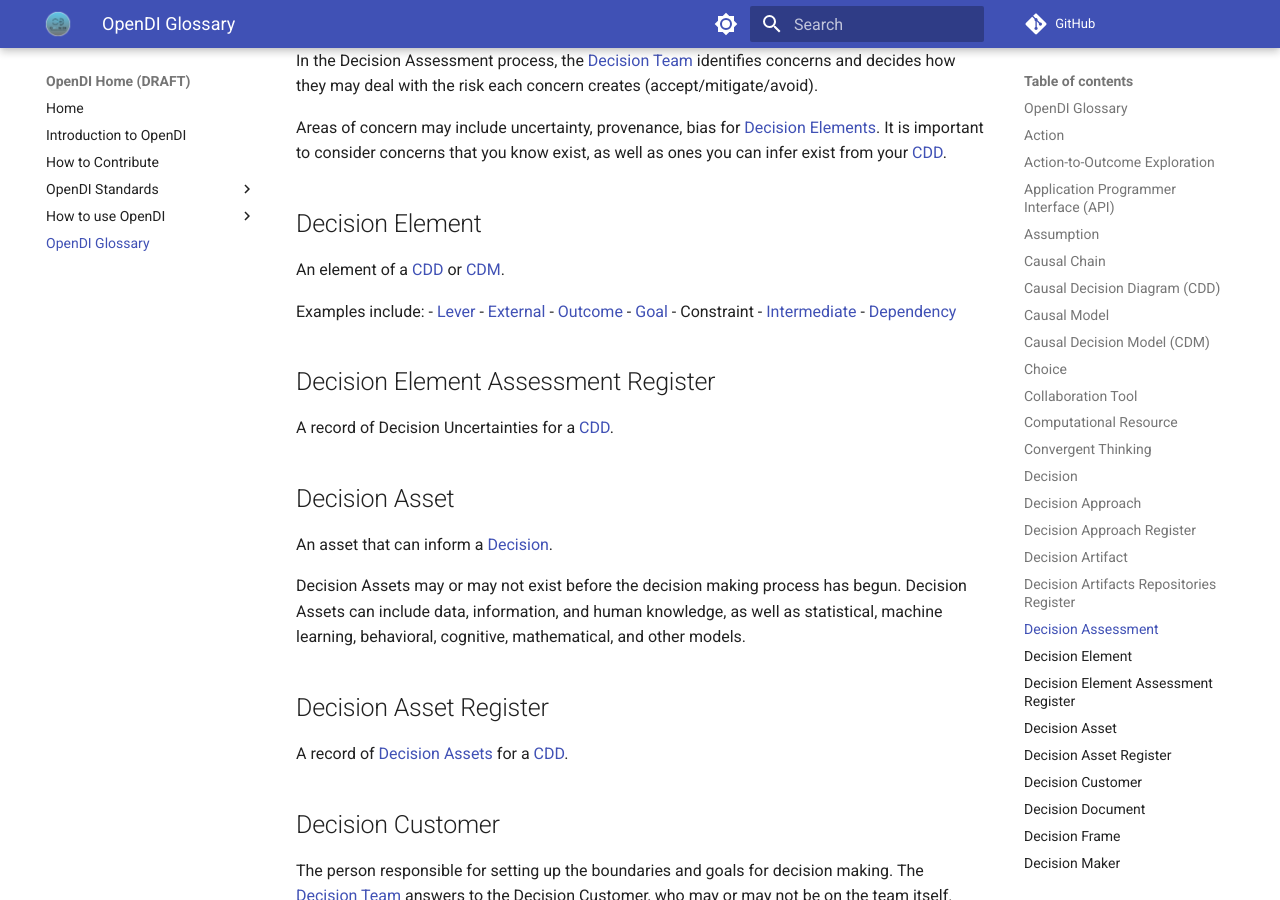
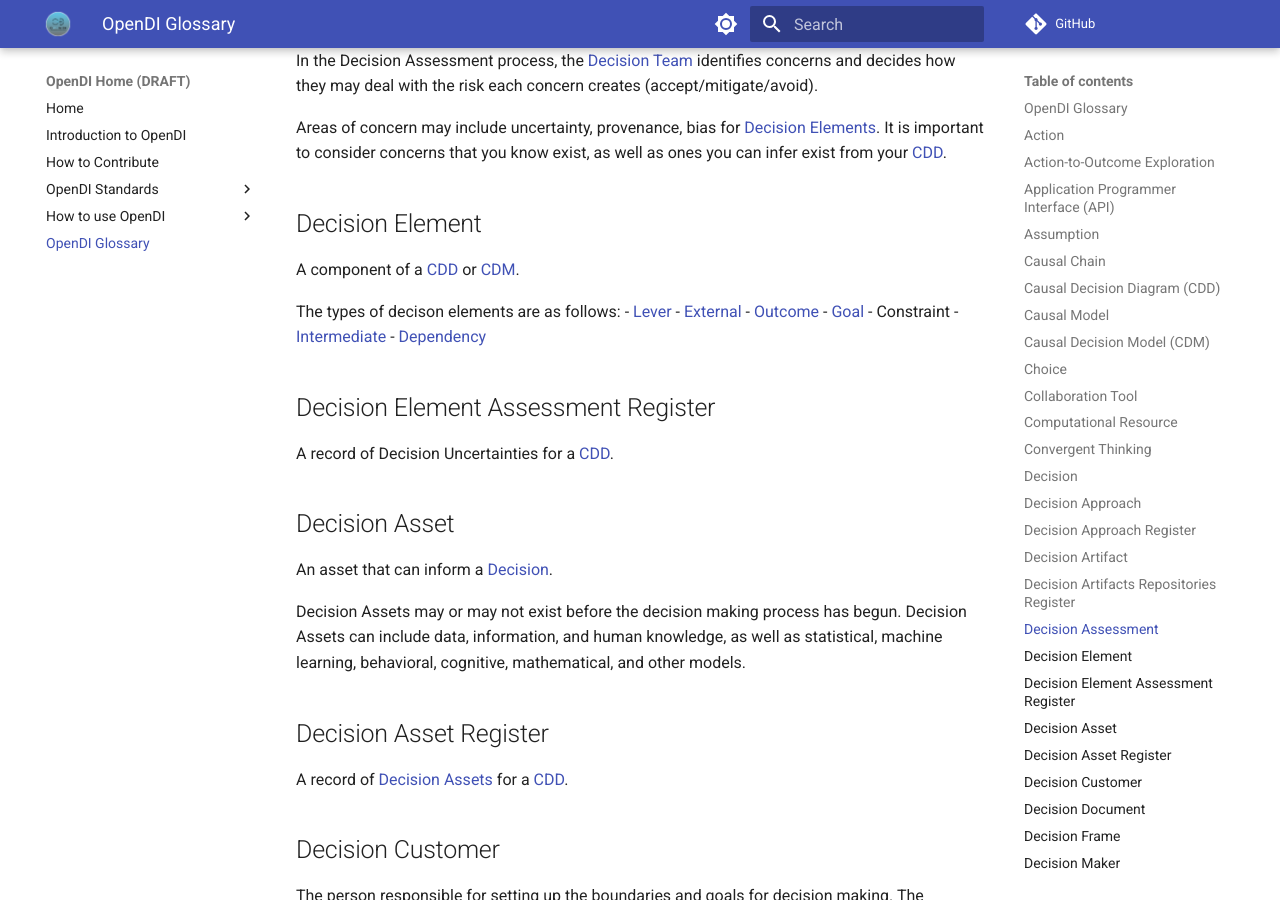
Before and after one commit to opendi-org/opendi-org.github.io, an MkDocs documentation site: the page built from docs/OpenDI Glossary.md, in a window 1280 px wide and 900 px high, scrolled down 4019 px. Built offline with MkDocs 1.6.1 and Material for MkDocs 9.7.7, drawn with Linux system fonts in a browser that asks for light colours; comment, search, counter and statistics services are not loaded.

Commit message:
Misc edits

```diff
--- a/docs/OpenDI Glossary.md
+++ b/docs/OpenDI Glossary.md
@@ -116,9 +116,9 @@ A register listing all repositories used to store [Decision Artifacts](#decision
 Areas of concern may include uncertainty, provenance, bias for [Decision Elements](#decision-element). It is important to consider concerns that you know exist, as well as ones you can infer exist from your [CDD](#causal-decision-diagram-cdd).
 
 ## Decision Element
- An element of a [CDD](#causal-decision-diagram-cdd) or [CDM](#causal-decision-model-cdm).
+ A component of a [CDD](#causal-decision-diagram-cdd) or [CDM](#causal-decision-model-cdm).
 
-Examples include:
+The types of decison elements are as follows:
 - [Lever](#lever)
 - [External](#external)
 - [Outcome](#outcome)
```
Also changed, not shown: docs/index.md (+3 -0 lines).
